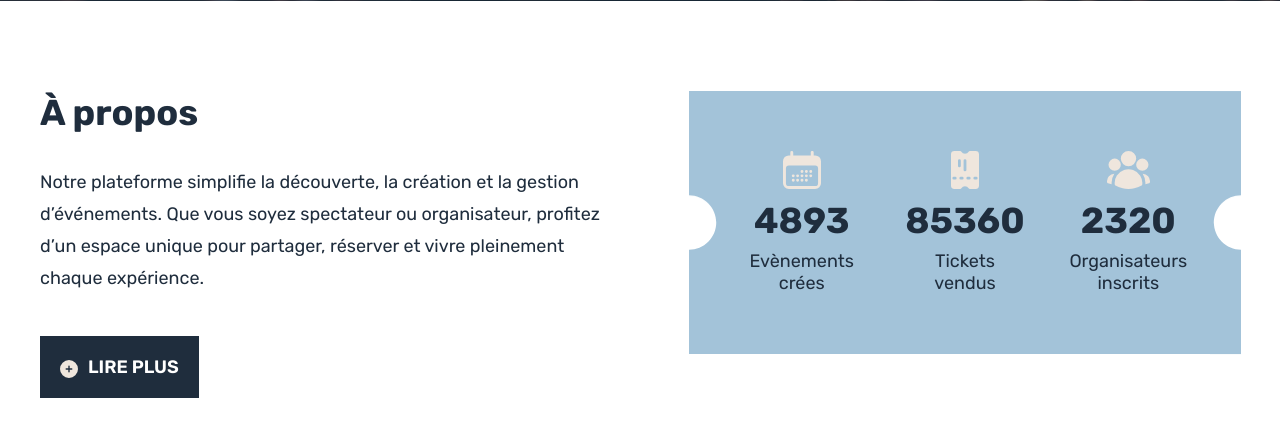
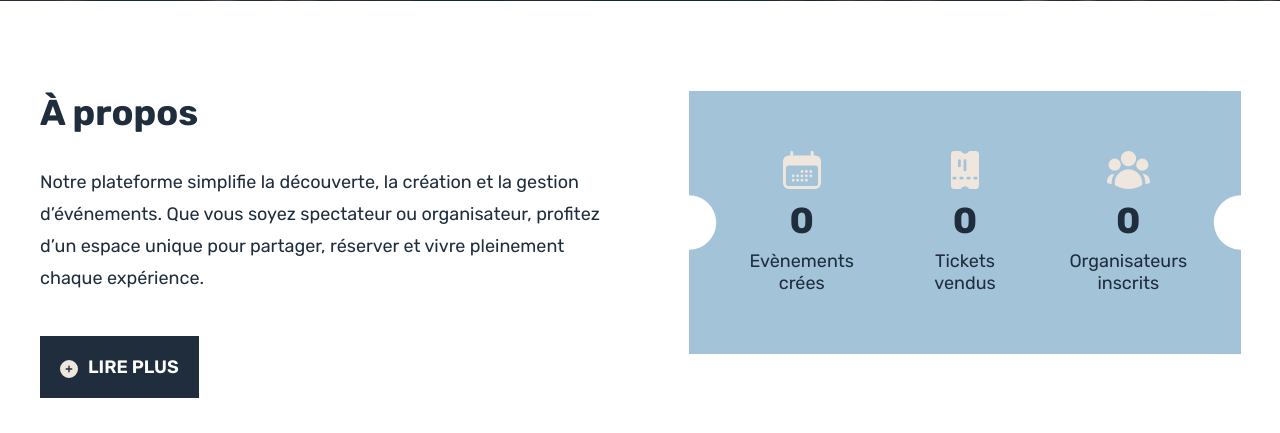
Before and after one commit to ainamanampisoa/Aiolia-event, a Symfony app: template Aiolia-event-front/templates/home/index.html.twig in a window 1280 px wide. Shown: the part 2986-3419 px from the top of the page. Run offline with Twig, Linux system fonts and the light colour scheme; the template is opened without the code that fills it, so the values that code supplies are empty; some libraries are stand-ins or nearby versions; some web fonts are replaced.

Commit message:
accueil statistics

```diff
--- a/Aiolia-event-front/templates/home/index.html.twig
+++ b/Aiolia-event-front/templates/home/index.html.twig
@@ -219,7 +219,7 @@
                                    <div class="ico">
                                        <img src="{{ asset('vente-ticket/images/ico4.svg') }}">
                                    </div>
-                                    <strong class="count percent" data-count="4893">4893</strong>
+                                    <strong class="count percent" data-count="{{ stats.total_events ?? 0 }}">{{ (stats.total_events ?? 0)|number_format(0, '.', ' ') }}</strong>
                                     <span>Evènements <br>crées</span>
                                </div>
                            </div>
@@ -228,7 +228,7 @@
                                    <div class="ico">
                                        <img src="{{ asset('vente-ticket/images/ico5.svg') }}">
                                    </div>
-                                    <strong class="count percent" data-count="85360">85360</strong>
+                                    <strong class="count percent" data-count="{{ stats.tickets_sold ?? 0 }}">{{ (stats.tickets_sold ?? 0)|number_format(0, '.', ' ') }}</strong>
                                     <span>Tickets <br>vendus</span>
                                </div>
                            </div>
@@ -237,7 +237,7 @@
                                    <div class="ico">
                                        <img src="{{ asset('vente-ticket/images/ico6.svg') }}">
                                    </div>
-                                    <strong class="count percent" data-count="2320">2320</strong>
+                                    <strong class="count percent" data-count="{{ stats.organizers ?? 0 }}">{{ (stats.organizers ?? 0)|number_format(0, '.', ' ') }}</strong>
                                     <span>Organisateurs <br>inscrits</span>
                                </div>
                            </div>
```
Also changed, not shown: Aiolia-event-front/src/Controller/HomeController.php (+23 -0 lines). Lines whose indentation alone changed are shown as unchanged.
